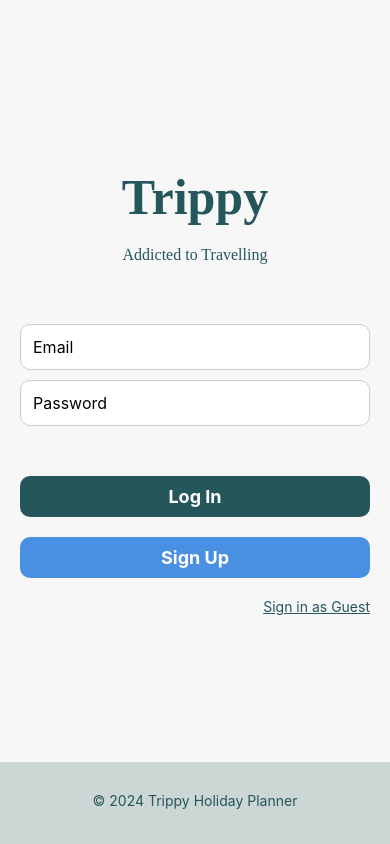
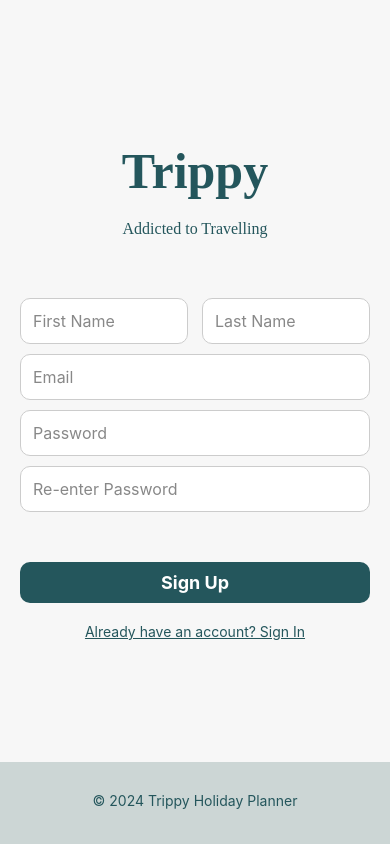
Before and after one commit to markw53/trippy, a React Native app: screen /SignUp in a window 390 px wide. Built offline with nearby package versions, Linux system fonts and the light colour scheme; no server answers.

Commit message:
added signup screen and password reset

```diff
--- a/LoginScreen.jsx
+++ b/LoginScreen.jsx
@@ -6,13 +6,17 @@ import {
   StyleSheet,
   ScrollView,
   TouchableOpacity,
+  Alert
 } from "react-native";
 import RoundedButton from "./src/components/Button";
 import Footer from "./src/components/Footer";
+import {
+  signInWithEmailAndPassword,
+  sendPasswordResetEmail
+} from "firebase/auth";
 import { auth } from "./firebase";
-import { signInWithEmailAndPassword, createUserWithEmailAndPassword } from "firebase/auth";
 
-export default function LoginScreen() {
+export default function LoginScreen({ navigation }) {
   const [email, setEmail] = useState("");
   const [password, setPassword] = useState("");
   const [error, setError] = useState("");
@@ -20,12 +24,6 @@ export default function LoginScreen() {
   const handleLogin = () => {
     signInWithEmailAndPassword(auth, email, password)
       .then(() => console.log("Logged in successfully"))
-      .catch((err) => setError(err.message));
-  };
-
-  const handleSignUp = () => {
-    createUserWithEmailAndPassword(auth, email, password)
-      .then(() => console.log("Account created successfully"))
       .catch((err) => setError(err.message));
   };
 
@@ -38,18 +36,39 @@ export default function LoginScreen() {
       .catch((err) => setError(err.message));
   };
 
+  const handleForgetPassword = () => {
+    if (!email) {
+      Alert.alert(
+        "Forgot Password",
+        "Please enter your email address to reset your password."
+      );
+      return;
+    }
+
+    sendPasswordResetEmail(auth, email)
+      .then(() => {
+        Alert.alert(
+          "Password Reset",
+          "A password reset email has been sent to your email address."
+        );
+      })
+      .catch((err) => {
+        Alert.alert("Error", err.message);
+      });
+  };
+
   return (
     <View style={styles.container}>
-
       <ScrollView contentContainerStyle={styles.scrollContainer}>
         <Text style={styles.appName}>Trippy</Text>
         <Text style={styles.tagline}>Addicted to Travelling</Text>
         <View style={styles.inputContainer}>
           <TextInput
-            placeholder="Email"
+            placeholder="Username"
             value={email}
             onChangeText={setEmail}
             style={styles.input}
+            placeholderTextColor="#888"
           />
           <TextInput
             placeholder="Password"
@@ -57,8 +76,12 @@ export default function LoginScreen() {
             onChangeText={setPassword}
             secureTextEntry
             style={styles.input}
+            placeholderTextColor="#888"
           />
           {error ? <Text style={styles.error}>{error}</Text> : null}
+          <TouchableOpacity onPress={handleForgetPassword}>
+            <Text style={styles.forgotPasswordText}>Forgot Password?</Text>
+          </TouchableOpacity>
         </View>
 
         <RoundedButton
@@ -68,16 +91,17 @@ export default function LoginScreen() {
           textStyle={styles.buttonText}
         />
 
-        <RoundedButton
-          title="Sign Up"
-          onPress={handleSignUp}
-          style={styles.signupButton}
-          textStyle={styles.buttonText}
-        />
-
-        <TouchableOpacity onPress={handleGuestLogin} style={styles.guestLink}>
-          <Text style={styles.guestText}>Sign in as Guest</Text>
-        </TouchableOpacity>
+        <View style={styles.linkRowContainer}>
+          <TouchableOpacity onPress={handleGuestLogin} style={styles.guestLink}>
+            <Text style={styles.guestText}>Sign in as Guest</Text>
+          </TouchableOpacity>
+          <TouchableOpacity
+            onPress={() => navigation.navigate("SignUp")}
+            style={styles.signupLink}
+          >
+            <Text style={styles.signupText}>Sign Up</Text>
+          </TouchableOpacity>
+        </View>
       </ScrollView>
 
       <Footer text="© 2024 Trippy Holiday Planner" />
@@ -88,12 +112,19 @@ export default function LoginScreen() {
 const styles = StyleSheet.create({
   container: {
     flex: 1,
-    backgroundColor: "#F7F7F7",
+    backgroundColor: "#F7F7F7"
   },
   scrollContainer: {
     flexGrow: 1,
     justifyContent: "center",
-    paddingHorizontal: 20,
+    paddingHorizontal: 20
+  },
+  forgotPasswordText: {
+    marginTop: 10,
+    fontSize: 14,
+    color: "#4A90E2",
+    textDecorationLine: "underline",
+    textAlign: "right"
   },
   appName: {
     fontSize: 50,
@@ -101,17 +132,17 @@ const styles = StyleSheet.create({
     fontWeight: "bold",
     color: "#24565C",
     textAlign: "center",
-    marginVertical: 20,
+    marginVertical: 20
   },
   tagline: {
     fontSize: 16,
     fontFamily: "Gabriola",
     color: "#24565C",
     textAlign: "center",
-    marginBottom: 30,
+    marginBottom: 30
   },
   inputContainer: {
-    marginVertical: 30,
+    marginVertical: 30
   },
   input: {
     backgroundColor: "#fff",
@@ -120,38 +151,57 @@ const styles = StyleSheet.create({
     borderWidth: 1,
     marginBottom: 10,
     padding: 12,
-    fontSize: 16,
+    fontSize: 16
   },
   loginButton: {
     backgroundColor: "#24565C",
     borderRadius: 10,
     marginVertical: 10,
-    paddingVertical: 10,
+    paddingVertical: 10
   },
   signupButton: {
     backgroundColor: "#4A90E2",
     borderRadius: 10,
     marginVertical: 10,
-    paddingVertical: 10,
+    paddingVertical: 10
   },
   buttonText: {
     fontSize: 18,
     fontWeight: "bold",
     textAlign: "center",
-    color: "#FFF",
+    color: "#FFF"
+  },
+  linkContainer: {
+    flexDirection: "row",
+    justifyContent: "flex-end",
+    marginTop: 20,
+    paddingHorizontal: 10
+  },
+  linkRowContainer: {
+    flexDirection: "row",
+    justifyContent: "flex-start",
+    alignItems: "center",
+    marginTop: 10
   },
   guestLink: {
-    marginTop: 10,
-    alignSelf: "flex-end",
+    marginRight: 20
+  },
+  signupLink: {
+    alignItems: "flex-end"
   },
   guestText: {
     color: "#24565C",
     fontSize: 14,
-    textDecorationLine: "underline",
+    textDecorationLine: "underline"
+  },
+  signupText: {
+    color: "#4A90E2",
+    fontSize: 14,
+    textDecorationLine: "underline"
   },
   error: {
     color: "red",
     marginBottom: 10,
-    textAlign: "center",
-  },
+    textAlign: "center"
+  }
 });
--- a/MainApp.js
+++ b/MainApp.js
@@ -12,6 +12,7 @@ import WeatherScreen from "./src/screens/WeatherScreen";
 import UserScreen from "./src/screens/UserScreen";
 import ChatScreen from "./src/screens/ChatScreen";
 import ItineraryScreen from "./src/screens/ItineraryScreen";
+import SignUpScreen from "./src/screens/SignUpScreen";
 import Header from "./src/components/Header";
 
 export default function MainApp() {
@@ -24,6 +25,7 @@ export default function MainApp() {
       <NavigationContainer>
         <Stack.Navigator screenOptions={{ headerShown: false }}>
           <Stack.Screen name="Login" component={LoginScreen} />
+          <Stack.Screen name="SignUp" component={SignUpScreen} />
         </Stack.Navigator>
       </NavigationContainer>
     );
--- a/src/screens/ChatScreen.js
+++ b/src/screens/ChatScreen.js
@@ -16,17 +16,17 @@ export default function ChatScreen() {
 const styles = StyleSheet.create({
   container: {
     flex: 1,
-    backgroundColor: "#F7F7F7",
+    backgroundColor: "#F7F7F7"
   },
   content: {
     flex: 1,
     justifyContent: "center",
     alignItems: "center",
-    paddingHorizontal: 20,
+    paddingHorizontal: 20
   },
   text: {
     fontSize: 24,
     color: "#24565C",
-    fontWeight: "bold",
-  },
+    fontWeight: "bold"
+  }
 });
--- /dev/null
+++ b/src/screens/SignUpScreen.js
@@ -0,0 +1,192 @@
+import React, { useState } from "react";
+import {
+  View,
+  Text,
+  TextInput,
+  StyleSheet,
+  ScrollView,
+  TouchableOpacity
+} from "react-native";
+import RoundedButton from "../components/Button";
+import Footer from "../components/Footer";
+import { auth } from "../../firebase";
+import { createUserWithEmailAndPassword } from "firebase/auth";
+
+export default function SignUpScreen({ navigation }) {
+  const [firstname, setFirstname] = useState("");
+  const [lastname, setLastname] = useState("");
+  const [email, setEmail] = useState("");
+  const [password, setPassword] = useState("");
+  const [confirmPassword, setConfirmPassword] = useState("");
+  const [error, setError] = useState("");
+
+  const handleSignUp = () => {
+    if (!firstname || !lastname || !email || !password || !confirmPassword) {
+      setError("All fields are required");
+      return;
+    }
+
+    if (password !== confirmPassword) {
+      setError("Passwords do not match");
+      return;
+    }
+
+    createUserWithEmailAndPassword(auth, email, password)
+      .then(() => console.log("Account created successfully"))
+      .catch(err => setError(err.message));
+  };
+
+  return (
+    <View style={styles.container}>
+      <ScrollView contentContainerStyle={styles.scrollContainer}>
+        <Text style={styles.appName}>Trippy</Text>
+        <Text style={styles.tagline}>Addicted to Travelling</Text>
+
+        <View style={styles.inputContainer}>
+          <View style={styles.row}>
+            <TextInput
+              placeholder="First Name"
+              value={firstname}
+              onChangeText={setFirstname}
+              style={[styles.input, styles.halfInput]}
+              placeholderTextColor="#888"
+            />
+            <TextInput
+              placeholder="Last Name"
+              value={lastname}
+              onChangeText={setLastname}
+              style={[styles.input, styles.halfInput, styles.lastInput]}
+              placeholderTextColor="#888"
+            />
+          </View>
+
+          <TextInput
+            placeholder="Email"
+            value={email}
+            onChangeText={setEmail}
+            style={styles.input}
+            keyboardType="email-address"
+            placeholderTextColor="#888"
+          />
+
+          <TextInput
+            placeholder="Password"
+            value={password}
+            onChangeText={setPassword}
+            secureTextEntry
+            style={styles.input}
+            placeholderTextColor="#888"
+          />
+
+          <TextInput
+            placeholder="Re-enter Password"
+            value={confirmPassword}
+            onChangeText={setConfirmPassword}
+            secureTextEntry
+            style={styles.input}
+            placeholderTextColor="#888"
+          />
+
+          {error
+            ? <Text style={styles.error}>
+                {error}
+              </Text>
+            : null}
+        </View>
+
+        <RoundedButton
+          title="Sign Up"
+          onPress={handleSignUp}
+          style={styles.signupButton}
+          textStyle={styles.buttonText}
+        />
+
+        <TouchableOpacity
+          onPress={() => navigation.navigate("Login")}
+          style={styles.signinButton}
+        >
+          <Text style={styles.signinText}>
+            Already have an account? Sign In
+          </Text>
+        </TouchableOpacity>
+      </ScrollView>
+
+      <Footer text="© 2024 Trippy Holiday Planner" />
+    </View>
+  );
+}
+
+const styles = StyleSheet.create({
+  container: {
+    flex: 1,
+    backgroundColor: "#F7F7F7"
+  },
+  scrollContainer: {
+    flexGrow: 1,
+    justifyContent: "center",
+    paddingHorizontal: 20
+  },
+  appName: {
+    fontSize: 50,
+    fontFamily: "Gabriola",
+    fontWeight: "bold",
+    color: "#24565C",
+    textAlign: "center",
+    marginVertical: 20
+  },
+  tagline: {
+    fontSize: 16,
+    fontFamily: "Gabriola",
+    color: "#24565C",
+    textAlign: "center",
+    marginBottom: 30
+  },
+  inputContainer: {
+    marginVertical: 30
+  },
+  row: {
+    flexDirection: "row",
+    justifyContent: "space-between"
+  },
+  input: {
+    backgroundColor: "#fff",
+    borderRadius: 10,
+    borderColor: "#ccc",
+    borderWidth: 1,
+    marginBottom: 10,
+    padding: 12,
+    fontSize: 16
+  },
+  halfInput: {
+    width: "48%"
+  },
+  lastInput: {
+    marginLeft: "4%"
+  },
+  signupButton: {
+    backgroundColor: "#24565C",
+    borderRadius: 10,
+    marginVertical: 10,
+    paddingVertical: 10
+  },
+  buttonText: {
+    fontSize: 18,
+    fontWeight: "bold",
+    textAlign: "center",
+    color: "#FFF"
+  },
+  signinButton: {
+    marginTop: 10,
+    alignSelf: "center"
+  },
+  signinText: {
+    color: "#24565C",
+    fontSize: 14,
+    textDecorationLine: "underline"
+  },
+  error: {
+    color: "red",
+    marginBottom: 10,
+    textAlign: "center"
+  }
+});
```
Also changed, not shown: src/screens/HomeScreen.js (+13 -14 lines), src/screens/TripScreen.js (+13 -12 lines).
